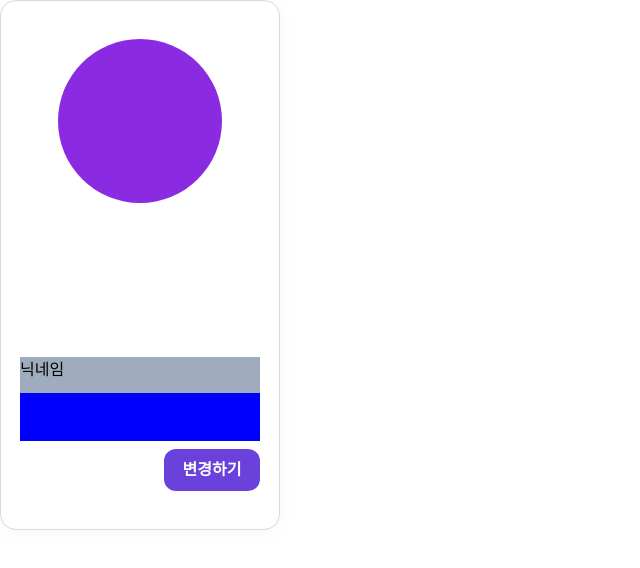
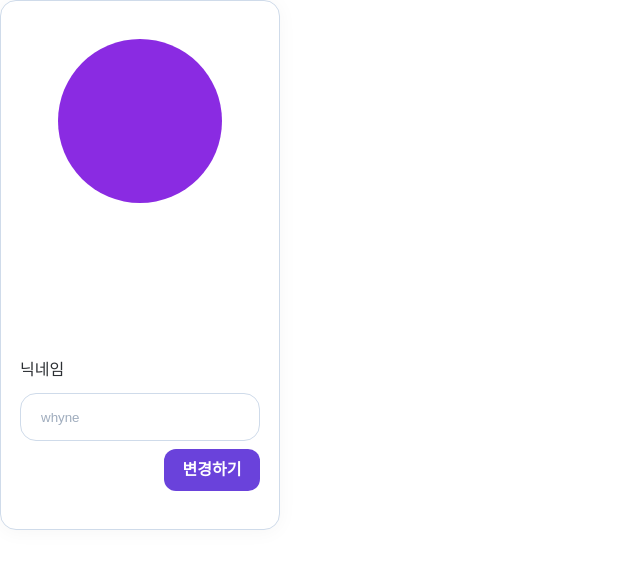
Before and after one commit to jaehyeongjung/Wine-project, a Next.js app: page /myprofile/ProfileSection/ProfileSection in a window 1280 px wide. Shown: the top 568 px of the page, without its empty margins (0-640 px from the left). Built offline with nearby package versions, Linux system fonts and the light colour scheme.

Commit message:
chore: profileSeciton css 작업완료 #16

```diff
--- a/pages/components/common/Input.module.css
+++ b/pages/components/common/Input.module.css
@@ -55,6 +55,11 @@
   height: 48px;
 }
 
+.nickname {
+  width: 240px;
+  height: 48px;
+}
+
 /* tablet */
 @media (min-width: 769px) and (max-width: 1024px) {
   .login {
--- a/pages/components/common/Input.tsx
+++ b/pages/components/common/Input.tsx
@@ -8,7 +8,7 @@ interface InputProps {
   onChange?: (e: React.ChangeEvent<HTMLInputElement>) => void;
   icon?: 'search';
   label?: string;
-  size?: 'login' | 'search';
+  size?: 'login' | 'search' | 'nickname';
 }
 
 const Input: React.FC<InputProps> = ({
--- a/pages/myprofile/ProfileSection/ProfileSection.module.css
+++ b/pages/myprofile/ProfileSection/ProfileSection.module.css
@@ -75,7 +75,6 @@
 .profileEditNickname{
     width: 100%;
     height: 84px;
-    background-color: #9facbd;
     display: flex;
     flex-direction: column;
     gap: 10px;
--- a/pages/myprofile/ProfileSection/ProfileSection.tsx
+++ b/pages/myprofile/ProfileSection/ProfileSection.tsx
@@ -1,6 +1,7 @@
 import React from 'react';
 import styles from './ProfileSection.module.css';
 import Button from '@/pages/components/common/Button';
+import Input from '@/pages/components/common/Input';
 
 interface ProfileSectionProps {
   name: string;
@@ -24,8 +25,12 @@ const ProfileSection: React.FC<ProfileSectionProps> = ({ name, age, bio }) => (
       </div>
       <div className={styles.profileEdit}>
         <div className={styles.profileEditNickname}>
-          <p className="text-lg-medium ">닉네임</p>
-          <div className={styles.test}></div>
+          <Input
+            type="text"
+            placeholder="whyne"
+            size="nickname"
+            label="닉네임"
+          />
         </div>
         <Button
           type="default"
```
